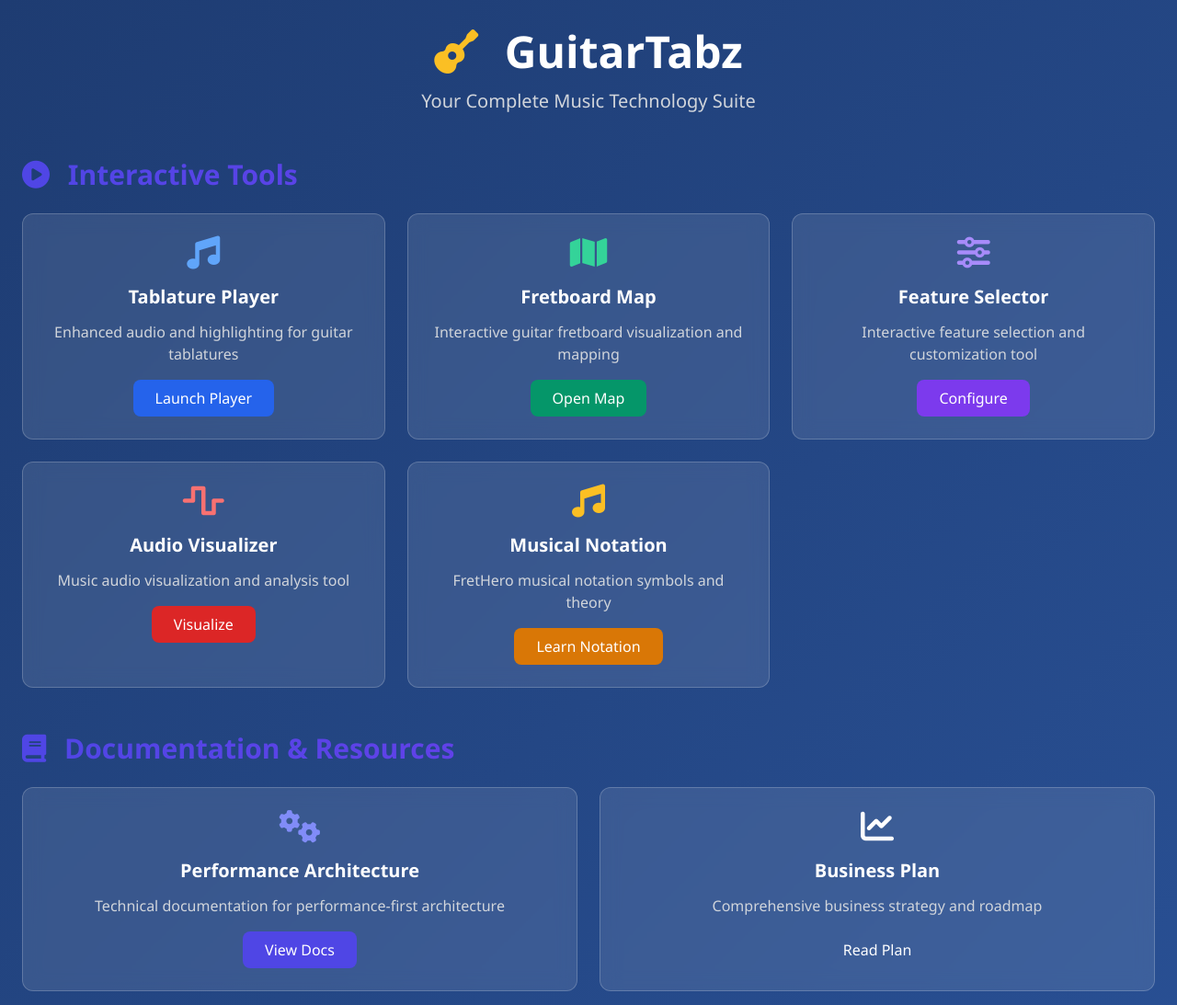
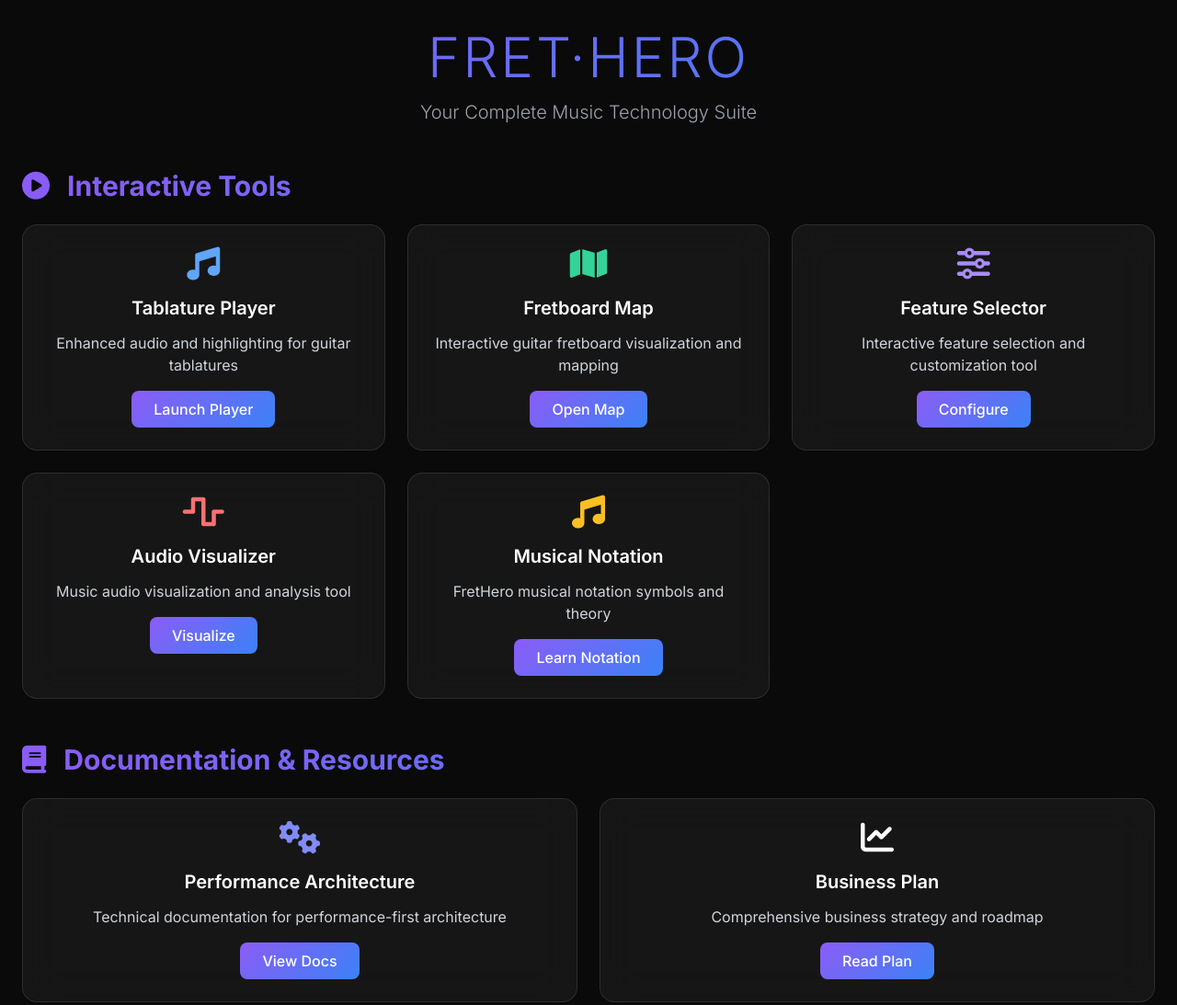
Before and after one commit to kiernan-dev/gtrtbz, a plain HTML site: page index.html in a window 1280 px wide. Shown: the top 1093 px of the page at 92% size. Drawn offline with nearby package versions, Linux system fonts and the light colour scheme.

Commit message:
updated hub theme to be more consistant with the brand

```diff
--- a/index.html
+++ b/index.html
@@ -3,21 +3,22 @@
 <head>
     <meta charset="UTF-8">
     <meta name="viewport" content="width=device-width, initial-scale=1.0">
-    <title>GuitarTabz - Music Tech Hub</title>
+    <title>FRET·HERO - Music Tech Hub</title>
     <link href="https://cdn.jsdelivr.net/npm/tailwindcss@2.2.19/dist/tailwind.min.css" rel="stylesheet">
     <link rel="stylesheet" href="https://cdn.jsdelivr.net/npm/@fortawesome/fontawesome-free@6.4.0/css/all.min.css">
+    <link href="https://fonts.googleapis.com/css2?family=Inter:wght@300;400;500;600;700&display=swap" rel="stylesheet">
     <style>
         body {
-            font-family: 'Segoe UI', Tahoma, Geneva, Verdana, sans-serif;
-            background: linear-gradient(135deg, #1e3c72, #2a5298);
+            font-family: 'Inter', -apple-system, BlinkMacSystemFont, sans-serif;
+            background: #0a0a0a;
             min-height: 100vh;
         }
 
         .glass-effect {
-            background: rgba(255, 255, 255, 0.1);
-            backdrop-filter: blur(10px);
-            border: 1px solid rgba(255, 255, 255, 0.2);
-            border-radius: 12px;
+            background: rgba(255, 255, 255, 0.05);
+            backdrop-filter: blur(20px);
+            border: 1px solid rgba(255, 255, 255, 0.1);
+            border-radius: 16px;
         }
 
         .card-hover {
@@ -30,7 +31,18 @@
         }
 
         .category-header {
-            background: linear-gradient(90deg, #4f46e5, #7c3aed);
+            background: linear-gradient(90deg, #8B5CF6, #3B82F6);
+            background-clip: text;
+            -webkit-background-clip: text;
+            -webkit-text-fill-color: transparent;
+        }
+
+        .brand-gradient {
+            background: linear-gradient(135deg, #8B5CF6, #3B82F6);
+        }
+
+        .brand-gradient-text {
+            background: linear-gradient(135deg, #8B5CF6, #3B82F6);
             background-clip: text;
             -webkit-background-clip: text;
             -webkit-text-fill-color: transparent;
@@ -41,11 +53,10 @@
     <div class="container mx-auto px-6 py-8">
         <!-- Header -->
         <div class="text-center mb-12">
-            <h1 class="text-5xl font-bold mb-4">
-                <i class="fas fa-guitar text-yellow-400 mr-4"></i>
-                GuitarTabz
+            <h1 class="text-6xl font-light mb-4 brand-gradient-text tracking-wider">
+                FRET·HERO
             </h1>
-            <p class="text-xl text-gray-300">Your Complete Music Technology Suite</p>
+            <p class="text-xl text-gray-400 font-light">Your Complete Music Technology Suite</p>
         </div>
 
         <!-- Interactive Tools Section -->
@@ -60,9 +71,9 @@
                         <i class="fas fa-music text-4xl text-blue-400 mb-4"></i>
                         <h3 class="text-xl font-semibold mb-3">Tablature Player</h3>
                         <p class="text-gray-300 mb-4">Enhanced audio and highlighting for guitar tablatures</p>
-                        <a href="tablature-player_v2.1.html" class="inline-block bg-blue-600 hover:bg-blue-700 px-6 py-2 rounded-lg transition-colors">
+                        <button class="brand-gradient hover:opacity-90 px-6 py-2 rounded-lg transition-all font-medium text-white">
                             Launch Player
-                        </a>
+                        </button>
                     </div>
                 </div>
 
@@ -71,9 +82,9 @@
                         <i class="fas fa-map text-4xl text-green-400 mb-4"></i>
                         <h3 class="text-xl font-semibold mb-3">Fretboard Map</h3>
                         <p class="text-gray-300 mb-4">Interactive guitar fretboard visualization and mapping</p>
-                        <a href="interactive-fretboard-map_v6.html" class="inline-block bg-green-600 hover:bg-green-700 px-6 py-2 rounded-lg transition-colors">
+                        <button class="brand-gradient hover:opacity-90 px-6 py-2 rounded-lg transition-all font-medium text-white">
                             Open Map
-                        </a>
+                        </button>
                     </div>
                 </div>
 
@@ -82,9 +93,9 @@
                         <i class="fas fa-sliders-h text-4xl text-purple-400 mb-4"></i>
                         <h3 class="text-xl font-semibold mb-3">Feature Selector</h3>
                         <p class="text-gray-300 mb-4">Interactive feature selection and customization tool</p>
-                        <a href="GuitarTabz-Feature-Selector.html" class="inline-block bg-purple-600 hover:bg-purple-700 px-6 py-2 rounded-lg transition-colors">
+                        <button class="brand-gradient hover:opacity-90 px-6 py-2 rounded-lg transition-all font-medium text-white">
                             Configure
-                        </a>
+                        </button>
                     </div>
                 </div>
 
@@ -93,9 +104,9 @@
                         <i class="fas fa-wave-square text-4xl text-red-400 mb-4"></i>
                         <h3 class="text-xl font-semibold mb-3">Audio Visualizer</h3>
                         <p class="text-gray-300 mb-4">Music audio visualization and analysis tool</p>
-                        <a href="Muzik-Audio-Vizualizer.html" class="inline-block bg-red-600 hover:bg-red-700 px-6 py-2 rounded-lg transition-colors">
+                        <button class="brand-gradient hover:opacity-90 px-6 py-2 rounded-lg transition-all font-medium text-white">
                             Visualize
-                        </a>
+                        </button>
                     </div>
                 </div>
 
@@ -104,9 +115,9 @@
                         <i class="fas fa-music text-4xl text-yellow-400 mb-4"></i>
                         <h3 class="text-xl font-semibold mb-3">Musical Notation</h3>
                         <p class="text-gray-300 mb-4">FretHero musical notation symbols and theory</p>
-                        <a href="FretHero_musical-notation-symbols.html" class="inline-block bg-yellow-600 hover:bg-yellow-700 px-6 py-2 rounded-lg transition-colors">
+                        <button class="brand-gradient hover:opacity-90 px-6 py-2 rounded-lg transition-all font-medium text-white">
                             Learn Notation
-                        </a>
+                        </button>
                     </div>
                 </div>
             </div>
@@ -124,9 +135,9 @@
                         <i class="fas fa-cogs text-4xl text-indigo-400 mb-4"></i>
                         <h3 class="text-xl font-semibold mb-3">Performance Architecture</h3>
                         <p class="text-gray-300 mb-4">Technical documentation for performance-first architecture</p>
-                        <a href="GuitarTabz-Performance-First-Architecture.html" class="inline-block bg-indigo-600 hover:bg-indigo-700 px-6 py-2 rounded-lg transition-colors">
+                        <button class="brand-gradient hover:opacity-90 px-6 py-2 rounded-lg transition-all font-medium text-white">
                             View Docs
-                        </a>
+                        </button>
                     </div>
                 </div>
 
@@ -135,9 +146,9 @@
                         <i class="fas fa-chart-line text-4xl text-teal-400 mb-4"></i>
                         <h3 class="text-xl font-semibold mb-3">Business Plan</h3>
                         <p class="text-gray-300 mb-4">Comprehensive business strategy and roadmap</p>
-                        <a href="GuitarTabz-BusinessPlan.html" class="inline-block bg-teal-600 hover:bg-teal-700 px-6 py-2 rounded-lg transition-colors">
+                        <button class="brand-gradient hover:opacity-90 px-6 py-2 rounded-lg transition-all font-medium text-white">
                             Read Plan
-                        </a>
+                        </button>
                     </div>
                 </div>
 
@@ -146,9 +157,9 @@
                         <i class="fas fa-database text-4xl text-pink-400 mb-4"></i>
                         <h3 class="text-xl font-semibold mb-3">Music-Tech SaaS Compendium</h3>
                         <p class="text-gray-300 mb-4">Complete guide to music technology SaaS solutions</p>
-                        <a href="The Complete Music-Tech SaaS Compendium.html" class="inline-block bg-pink-600 hover:bg-pink-700 px-6 py-2 rounded-lg transition-colors">
+                        <button class="brand-gradient hover:opacity-90 px-6 py-2 rounded-lg transition-all font-medium text-white">
                             Explore Compendium
-                        </a>
+                        </button>
                     </div>
                 </div>
             </div>
```
